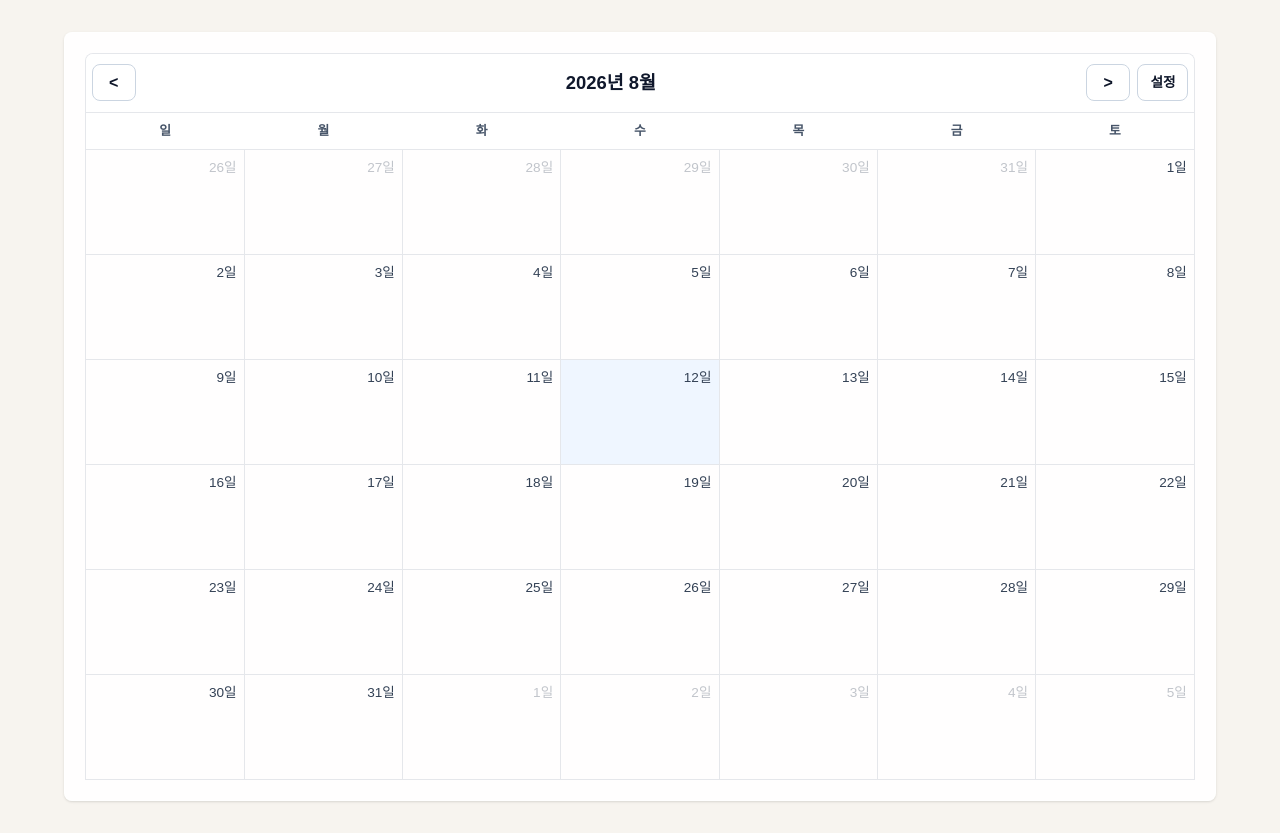
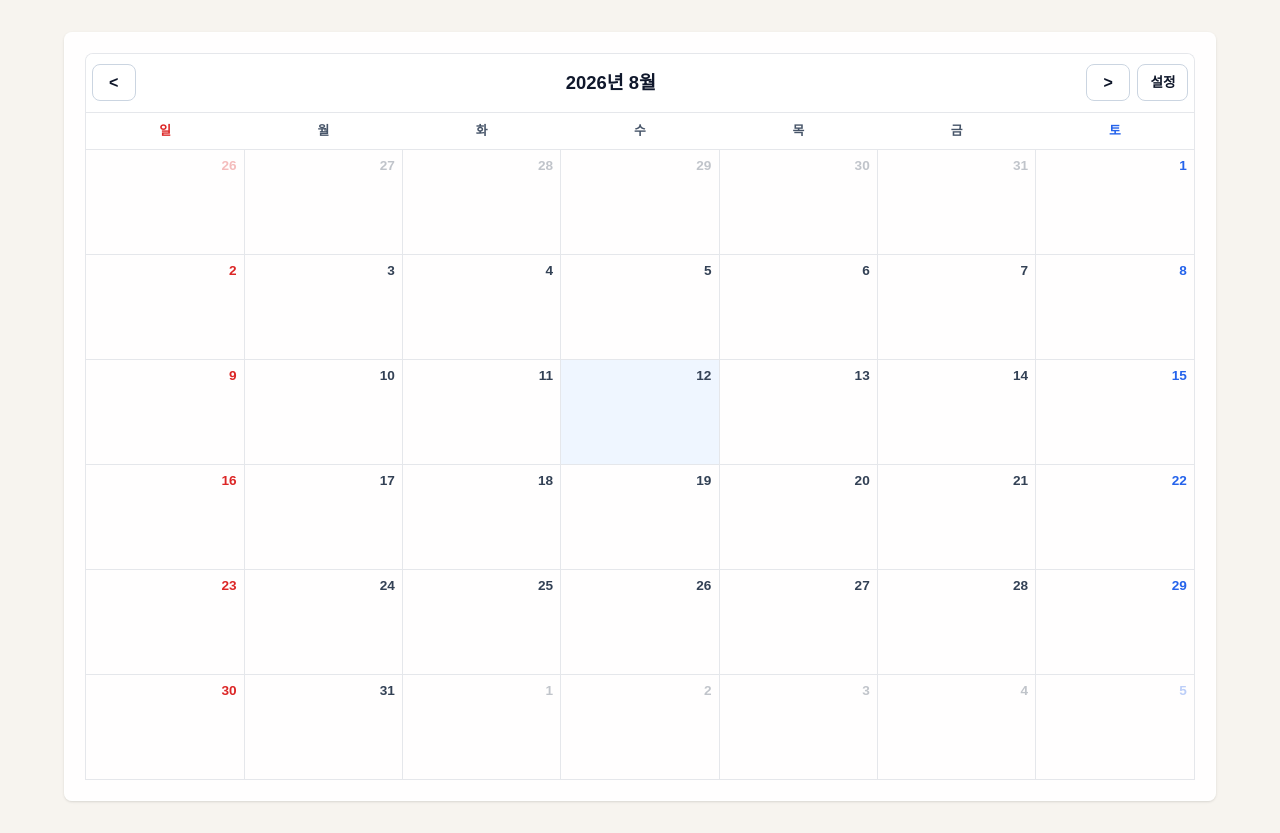
Before and after one commit to youngh4842/shared-calendar, a Next.js app: page / in a window 1280 px wide. Built offline with nearby package versions, Linux system fonts and the light colour scheme; no server answers; the database is empty.

Commit message:
feat: show weekends and korean holidays

```diff
--- /dev/null
+++ b/src/app/api/holidays/route.ts
@@ -0,0 +1,215 @@
+import { NextResponse } from "next/server";
+import { logApiError } from "@/lib/log";
+import type { Holiday } from "@/types/holiday";
+
+type CachedHolidays = {
+  expiresAt: number;
+  data: Holiday[];
+};
+
+type KasiHolidayItem = {
+  locdate?: number | string;
+  dateName?: string;
+  isHoliday?: string;
+};
+
+type NagerHolidayItem = {
+  date?: string;
+  localName?: string;
+  name?: string;
+  types?: string[];
+};
+
+const cache = new Map<string, CachedHolidays>();
+const cacheTtlMs = 1000 * 60 * 60 * 24;
+
+function isValidYear(value: string | null): value is string {
+  return !!value && /^\d{4}$/.test(value) && Number(value) >= 1900 && Number(value) <= 2100;
+}
+
+function isValidMonth(value: string | null): value is string {
+  return !!value && /^(0?[1-9]|1[0-2])$/.test(value);
+}
+
+function normalizeMonth(value: string | number) {
+  return String(value).padStart(2, "0");
+}
+
+function normalizeKasiDate(value: number | string | undefined) {
+  const raw = String(value ?? "");
+  if (!/^\d{8}$/.test(raw)) {
+    return "";
+  }
+
+  return `${raw.slice(0, 4)}-${raw.slice(4, 6)}-${raw.slice(6, 8)}`;
+}
+
+function normalizeKasiItems(value: unknown): KasiHolidayItem[] {
+  if (!value || typeof value !== "object") {
+    return [];
+  }
+
+  const response = value as {
+    response?: {
+      body?: {
+        items?: {
+          item?: KasiHolidayItem | KasiHolidayItem[];
+        };
+      };
+    };
+  };
+  const item = response.response?.body?.items?.item;
+
+  if (!item) {
+    return [];
+  }
+
+  return Array.isArray(item) ? item : [item];
+}
+
+function mapKasiHoliday(item: KasiHolidayItem): Holiday | null {
+  const date = normalizeKasiDate(item.locdate);
+  const name = item.dateName?.trim();
+
+  if (!date || !name || item.isHoliday !== "Y") {
+    return null;
+  }
+
+  return {
+    date,
+    name,
+    isHoliday: true
+  };
+}
+
+function mapNagerHoliday(item: NagerHolidayItem): Holiday | null {
+  if (!item.date || !/^\d{4}-\d{2}-\d{2}$/.test(item.date)) {
+    return null;
+  }
+
+  if (item.types && !item.types.includes("Public")) {
+    return null;
+  }
+
+  return {
+    date: item.date,
+    name: item.localName || item.name || "공휴일",
+    isHoliday: true
+  };
+}
+
+function getFixedKoreanHolidays(year: string, month: string | null): Holiday[] {
+  const holidays: Array<{ month: string; day: string; name: string }> = [
+    { month: "01", day: "01", name: "신정" },
+    { month: "03", day: "01", name: "삼일절" },
+    { month: "05", day: "05", name: "어린이날" },
+    { month: "06", day: "06", name: "현충일" },
+    { month: "08", day: "15", name: "광복절" },
+    { month: "10", day: "03", name: "개천절" },
+    { month: "10", day: "09", name: "한글날" },
+    { month: "12", day: "25", name: "성탄절" }
+  ];
+  const normalizedMonth = month ? normalizeMonth(month) : null;
+
+  return holidays
+    .filter((holiday) => !normalizedMonth || holiday.month === normalizedMonth)
+    .map((holiday) => ({
+      date: `${year}-${holiday.month}-${holiday.day}`,
+      name: holiday.name,
+      isHoliday: true
+    }));
+}
+
+async function fetchKasiMonth(year: string, month: string, serviceKey: string) {
+  const params = new URLSearchParams({
+    solYear: year,
+    solMonth: month,
+    numOfRows: "50",
+    _type: "json",
+    ServiceKey: serviceKey
+  });
+  const response = await fetch(`https://apis.data.go.kr/B090041/openapi/service/SpcdeInfoService/getRestDeInfo?${params}`, {
+    next: { revalidate: 86400 }
+  });
+
+  if (!response.ok) {
+    throw new Error(`KASI holiday API failed with ${response.status}`);
+  }
+
+  const data = await response.json();
+  return normalizeKasiItems(data).flatMap((item) => {
+    const holiday = mapKasiHoliday(item);
+    return holiday ? [holiday] : [];
+  });
+}
+
+async function fetchKasiHolidays(year: string, month: string | null, serviceKey: string) {
+  const months = month ? [normalizeMonth(month)] : Array.from({ length: 12 }, (_, index) => normalizeMonth(index + 1));
+  const monthly = await Promise.all(months.map((targetMonth) => fetchKasiMonth(year, targetMonth, serviceKey)));
+  return monthly.flat();
+}
+
+async function fetchNagerHolidays(year: string, month: string | null) {
+  const response = await fetch(`https://date.nager.at/api/v3/PublicHolidays/${year}/KR`, {
+    next: { revalidate: 86400 }
+  });
+
+  if (!response.ok) {
+    throw new Error(`Nager holiday API failed with ${response.status}`);
+  }
+
+  const data = (await response.json()) as NagerHolidayItem[];
+  const holidays = data.flatMap((item) => {
+    const holiday = mapNagerHoliday(item);
+    return holiday ? [holiday] : [];
+  });
+
+  if (!month) {
+    return holidays;
+  }
+
+  const normalizedMonth = normalizeMonth(month);
+  return holidays.filter((holiday) => holiday.date.slice(5, 7) === normalizedMonth);
+}
+
+function uniqueHolidays(holidays: Holiday[]) {
+  const byDate = new Map<string, Holiday>();
+  holidays.forEach((holiday) => {
+    byDate.set(holiday.date, holiday);
+  });
+
+  return Array.from(byDate.values()).sort((a, b) => a.date.localeCompare(b.date));
+}
+
+export async function GET(request: Request) {
+  const { searchParams } = new URL(request.url);
+  const year = searchParams.get("year");
+  const month = searchParams.get("month");
+
+  if (!isValidYear(year) || (month && !isValidMonth(month))) {
+    return NextResponse.json({ error: "공휴일 조회 날짜가 올바르지 않습니다." }, { status: 400 });
+  }
+
+  const cacheKey = `${year}-${month ? normalizeMonth(month) : "all"}`;
+  const cached = cache.get(cacheKey);
+
+  if (cached && cached.expiresAt > Date.now()) {
+    return NextResponse.json(cached.data);
+  }
+
+  try {
+    const officialKey = process.env.HOLIDAY_API_KEY;
+    const holidays = officialKey
+      ? await fetchKasiHolidays(year, month, officialKey)
+      : [...(await fetchNagerHolidays(year, month)), ...getFixedKoreanHolidays(year, month)];
+    const data = uniqueHolidays(holidays);
+    cache.set(cacheKey, { data, expiresAt: Date.now() + cacheTtlMs });
+
+    return NextResponse.json(data);
+  } catch (error) {
+    logApiError("[api/holidays] GET failed", error);
+    cache.set(cacheKey, { data: [], expiresAt: Date.now() + 1000 * 60 * 10 });
+
+    return NextResponse.json([]);
+  }
+}
--- a/src/app/globals.css
+++ b/src/app/globals.css
@@ -119,6 +119,14 @@ textarea {
   font-weight: 700;
 }
 
+.calendar-weekday-holiday {
+  color: #dc2626;
+}
+
+.calendar-weekday-saturday {
+  color: #2563eb;
+}
+
 .fc .fc-scrollgrid {
   border-top: 0;
 }
@@ -129,8 +137,40 @@ textarea {
 
 .fc .fc-daygrid-day-number {
   padding: 0.45rem;
+  font-size: 0.85rem;
+}
+
+.fc .fc-daygrid-day-top {
+  justify-content: flex-start;
+}
+
+.calendar-day-meta {
+  display: grid;
+  gap: 0.1rem;
+  line-height: 1.15;
+}
+
+.calendar-day-number {
   color: #334155;
-  font-size: 0.85rem;
+  font-weight: 600;
+}
+
+.calendar-day-number-holiday {
+  color: #dc2626;
+}
+
+.calendar-day-number-saturday {
+  color: #2563eb;
+}
+
+.calendar-holiday-name {
+  max-width: 100%;
+  overflow: hidden;
+  color: #dc2626;
+  font-size: 0.68rem;
+  font-weight: 600;
+  text-overflow: ellipsis;
+  white-space: nowrap;
 }
 
 .fc .fc-event {
@@ -167,4 +207,8 @@ textarea {
   .fc .fc-event {
     font-size: 0.72rem;
   }
+
+  .calendar-holiday-name {
+    font-size: 0.62rem;
+  }
 }
--- a/src/components/Calendar/CalendarView.tsx
+++ b/src/components/Calendar/CalendarView.tsx
@@ -4,14 +4,15 @@ import FullCalendar from "@fullcalendar/react";
 import dayGridPlugin from "@fullcalendar/daygrid";
 import interactionPlugin from "@fullcalendar/interaction";
 import type { DateClickArg } from "@fullcalendar/interaction";
-import type { DatesSetArg, EventClickArg, EventInput } from "@fullcalendar/core";
+import type { DatesSetArg, DayCellContentArg, EventClickArg, EventInput } from "@fullcalendar/core";
 import Link from "next/link";
 import { useCallback, useEffect, useMemo, useRef, useState } from "react";
 import { ScheduleDetailModal } from "@/components/ScheduleDetailModal/ScheduleDetailModal";
 import { ScheduleModal } from "@/components/ScheduleModal/ScheduleModal";
+import type { Holiday } from "@/types/holiday";
 import type { CalendarSetting, Schedule } from "@/types/schedule";
 import { defaultCalendarSettings, getSchedulePalette, toSettingsRecord } from "@/utils/scheduleColors";
-import { addOneDay, normalizeCalendarDate, subtractOneDay } from "@/utils/date";
+import { addOneDay, formatCalendarDate, normalizeCalendarDate, subtractOneDay } from "@/utils/date";
 
 type ModalState =
   | { mode: "create"; date: string }
@@ -21,9 +22,33 @@ type ModalState =
 
 const weekdays = ["일", "월", "화", "수", "목", "금", "토"];
 
+function getYearsInRange(start: string, end: string) {
+  const startYear = Number(start.slice(0, 4));
+  const endYear = Number(end.slice(0, 4));
+
+  if (!Number.isInteger(startYear) || !Number.isInteger(endYear)) {
+    return [];
+  }
+
+  return Array.from({ length: endYear - startYear + 1 }, (_, index) => startYear + index);
+}
+
+function getDayTone(date: Date, holiday: Holiday | undefined) {
+  if (holiday?.isHoliday || date.getDay() === 0) {
+    return "holiday";
+  }
+
+  if (date.getDay() === 6) {
+    return "saturday";
+  }
+
+  return "weekday";
+}
+
 export function CalendarView() {
   const calendarRef = useRef<FullCalendar | null>(null);
   const [schedules, setSchedules] = useState<Schedule[]>([]);
+  const [holidaysByDate, setHolidaysByDate] = useState<Record<string, Holiday>>({});
   const [settings, setSettings] = useState<Record<Schedule["scheduleType"], CalendarSetting>>(defaultCalendarSettings);
   const [modal, setModal] = useState<ModalState>(null);
   const [lastRange, setLastRange] = useState<{ start: string; end: string } | null>(null);
@@ -48,6 +73,30 @@ export function CalendarView() {
       setError(caught instanceof Error ? caught.message : "일정을 불러오지 못했습니다.");
     } finally {
       setLoading(false);
+    }
+  }, []);
+
+  const fetchHolidays = useCallback(async (start: string, end: string) => {
+    try {
+      const years = getYearsInRange(start, end);
+      const responses = await Promise.all(years.map((year) => fetch(`/api/holidays?year=${year}`)));
+      const holidays = await Promise.all(
+        responses.map(async (response) => {
+          if (!response.ok) {
+            return [];
+          }
+
+          return (await response.json()) as Holiday[];
+        })
+      );
+      const nextHolidays = holidays.flat().reduce<Record<string, Holiday>>((record, holiday) => {
+        record[holiday.date] = holiday;
+        return record;
+      }, {});
+
+      setHolidaysByDate(nextHolidays);
+    } catch {
+      setHolidaysByDate({});
     }
   }, []);
 
@@ -109,6 +158,31 @@ export function CalendarView() {
     [schedules, settings]
   );
 
+  const renderDayCellContent = useCallback(
+    (arg: DayCellContentArg) => {
+      const dateKey = formatCalendarDate(arg.date);
+      const holiday = holidaysByDate[dateKey];
+      const tone = getDayTone(arg.date, holiday);
+      const numberText = arg.dayNumberText.replace("일", "");
+
+      return (
+        <div className="calendar-day-meta">
+          <span className={`calendar-day-number calendar-day-number-${tone}`}>{numberText}</span>
+          {holiday ? <span className="calendar-holiday-name">{holiday.name}</span> : null}
+        </div>
+      );
+    },
+    [holidaysByDate]
+  );
+
+  const getDayCellClassNames = useCallback(
+    (arg: DayCellContentArg) => {
+      const holiday = holidaysByDate[formatCalendarDate(arg.date)];
+      return [`calendar-day-${getDayTone(arg.date, holiday)}`];
+    },
+    [holidaysByDate]
+  );
+
   function handleDatesSet(arg: DatesSetArg) {
     setCurrentTitle(arg.view.title);
 
@@ -124,6 +198,7 @@ export function CalendarView() {
 
     setLastRange(range);
     void fetchSchedules(range.start, range.end);
+    void fetchHolidays(range.start, range.end);
   }
 
   function moveMonth(direction: "prev" | "next") {
@@ -175,8 +250,8 @@ export function CalendarView() {
           </div>
         </div>
         <div className="calendar-weekdays" aria-hidden="true">
-          {weekdays.map((day) => (
-            <div key={day} className="calendar-weekday">
+          {weekdays.map((day, index) => (
+            <div key={day} className={["calendar-weekday", index === 0 ? "calendar-weekday-holiday" : "", index === 6 ? "calendar-weekday-saturday" : ""].join(" ")}>
               {day}
             </div>
           ))}
@@ -203,6 +278,8 @@ export function CalendarView() {
         dayMaxEvents={3}
         events={events}
         datesSet={handleDatesSet}
+        dayCellClassNames={getDayCellClassNames}
+        dayCellContent={renderDayCellContent}
         dateClick={handleDateClick}
         eventClick={handleEventClick}
       />
--- /dev/null
+++ b/src/types/holiday.ts
@@ -0,0 +1,5 @@
+export type Holiday = {
+  date: string;
+  name: string;
+  isHoliday: boolean;
+};
--- a/src/utils/date.ts
+++ b/src/utils/date.ts
@@ -3,6 +3,10 @@ function toInputDate(value: Date): string {
   const month = String(value.getMonth() + 1).padStart(2, "0");
   const day = String(value.getDate()).padStart(2, "0");
   return `${year}-${month}-${day}`;
+}
+
+export function formatCalendarDate(value: Date): string {
+  return toInputDate(value);
 }
 
 export function normalizeCalendarDate(value: string): string {
```
Also changed, not shown: 2 other files (tests, documents, lock files or other folders).
